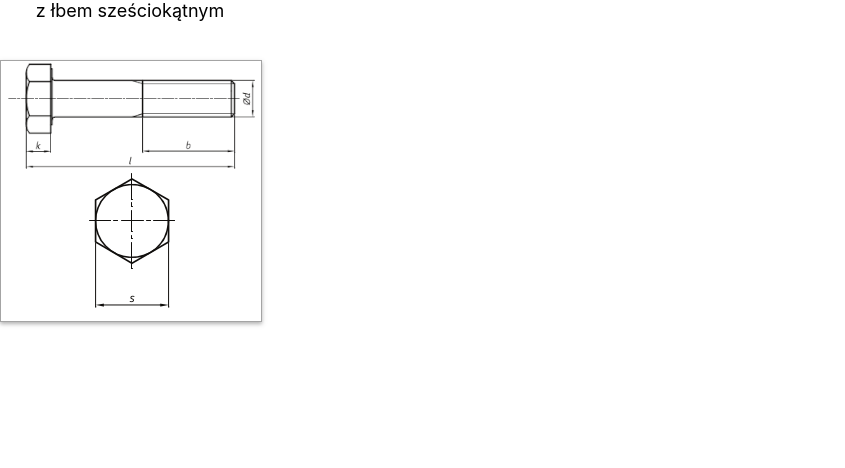
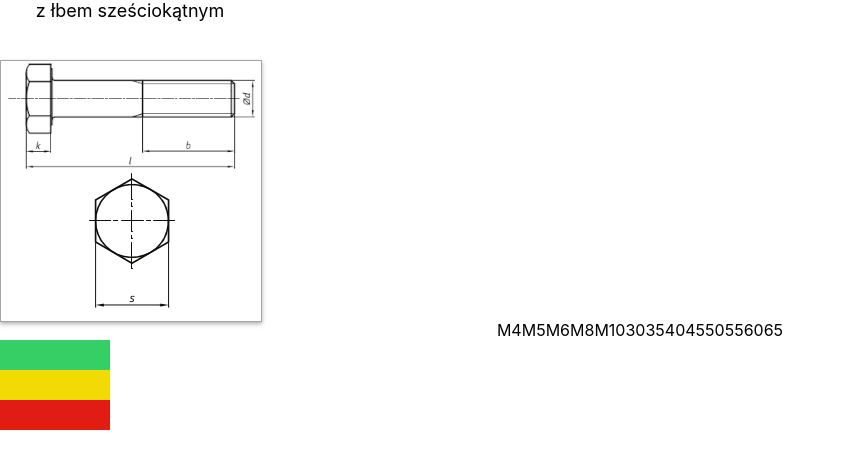
Before and after one commit to sqrniqer/ert, a React (Create React App) app: page /frontpage in a window 1280 px wide. Shown: the top 468 px of the page, without its empty margins (0-845 px from the left). Built offline with nearby package versions, Linux system fonts and the light colour scheme.

Commit message:
as always small changes

```diff
--- a/src/components/ProductSizesTable/ProductSizesTable.js
+++ b/src/components/ProductSizesTable/ProductSizesTable.js
@@ -1,19 +1,47 @@
 import './ProductSizesTable.css'
+
+// ogarnac jakos jak zrobic komponent ktory generowalby tabele
+
+
+
+
+let available = {
+  width: "110px",
+  height: "30px",
+  background: "#36CF66",
+}
+let temp_unavailable = {
+  width: "110px",
+  height: "30px",
+  background: "#F2DB05",
+}
+let unavailable = {
+  width: "110px",
+  height: "30px",
+  background: "#E01C15",
+}
+
 function TableCell(props){
-    // co powinna zawierac komorka
-    // śruby średnice i długość
     return (
-        <div className={"TableCell-" + props.diameter + "x" + props.length} >
-
+        <div
+        className={"TableCell-" + props.diameter + "x" + props.length}
+        style={props.status}>
         </div>
     )
 }
 
+function ProductSizesTable(props) {
+    let headers = [props.headers]
+    let rows = [props.rows]
 
-function ProductSizesTable() {
     return (
       <div className="product-main-table-container">
-        <TableCell diameter="M8" length="140"/>
+        {props.headers}
+        {props.rows}
+
+        <TableCell diameter="M8" length="140" status={available}/>
+        <TableCell diameter="M8" length="140" status={temp_unavailable}/>
+        <TableCell diameter="M8" length="140" status={unavailable}/>
       </div>
 
     );
--- a/src/pages/Frontpage.js
+++ b/src/pages/Frontpage.js
@@ -5,7 +5,10 @@ function Frontpage() {
     return (
       <div className="App">
         <MainpageProductShowcase  photo="/images/DIN931.png" Title='z łbem sześciokątnym'/>
-        <ProductSizesTable/>
+        <ProductSizesTable
+        headers= {['M4', 'M5', 'M6', 'M8', 'M10']}
+        rows = {['30', '35', '40', '45', '50', '55', '60', '65']}
+        />
       </div>
 
     );
```
